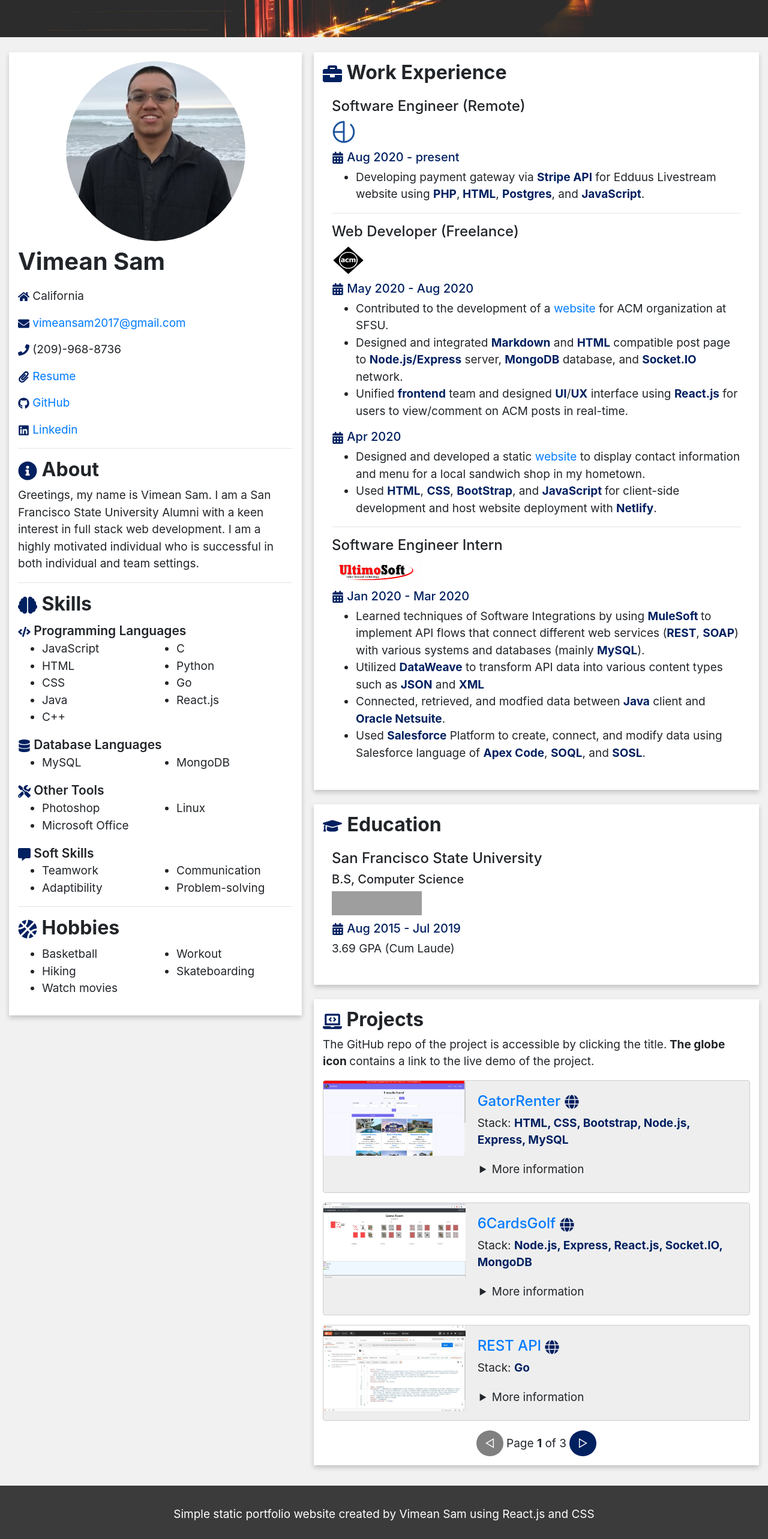
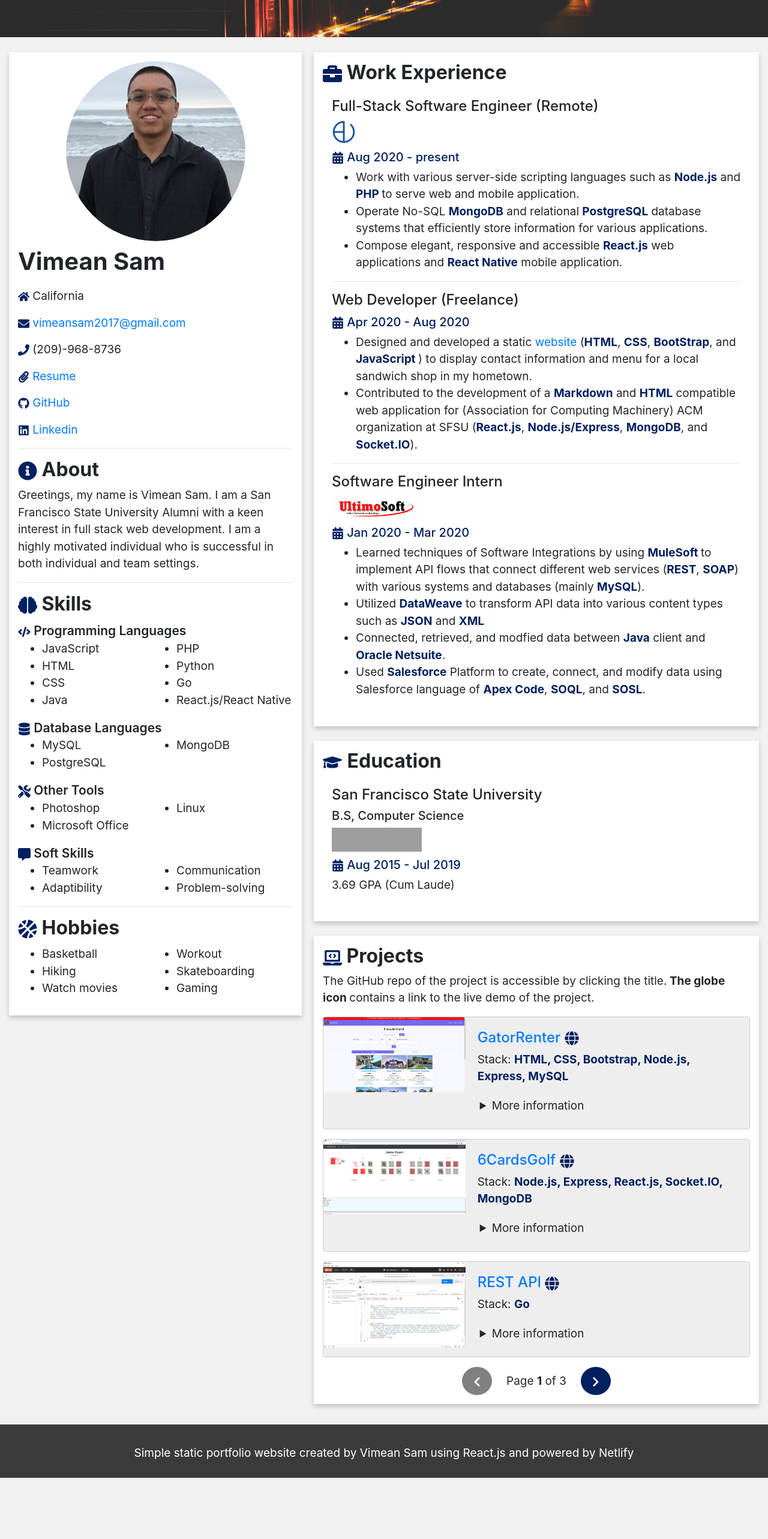
Before and after one commit to VimeanSam/Portfolio, a React (Create React App) app: page / in a window 1280 px wide. Shown: the part 220-2786 px from the top of the page at 60% size. After the commit the page ends 2684 px from the top, so only its background shows below. Built offline with nearby package versions, Linux system fonts and the light colour scheme; grey boxes are pictures that could not be loaded.

Commit message:
update my info Sep 2022

```diff
--- a/src/App.css
+++ b/src/App.css
@@ -312,14 +312,14 @@
 
 .arrow {
     display: inline-block;
-    padding: 8px 14px;
+    padding: 10px 16px;
     font-size: 18px;
     color: white;
 }
 
 .arrowDisabled {
   display: inline-block;
-  padding: 8px 14px;
+  padding: 10px 16px;
   font-size: 18px;
   color: white;
   background-color: gray;
--- a/src/App.js
+++ b/src/App.js
@@ -4,14 +4,13 @@
 import Typist from 'react-typist';
 import photo from './Images/Me.jpg';
 import ultimo from './Images/ultimo.png';
-import acm from './Images/acmlogo.png';
 import edduus from './Images/edduus.png';
 import sfsu from './Images/sfsu.png';
-import {FaEnvelope, FaHome, FaPhone, FaCode, FaDatabase, FaBrain, FaTools, FaBriefcase, FaCalendarAlt, FaLaptopCode, FaGraduationCap, FaGlobe, FaGithub, FaPaperclip, FaInfoCircle, FaCommentAlt, FaLinkedin, FaBasketballBall} from "react-icons/fa";
+import {FaEnvelope, FaHome, FaPhone, FaCode, FaDatabase, FaBrain, FaTools, FaBriefcase, FaCalendarAlt, FaLaptopCode, FaGraduationCap, FaGlobe, FaGithub, FaPaperclip, FaInfoCircle, FaCommentAlt, FaLinkedin, FaBasketballBall, FaChevronLeft, FaChevronRight} from "react-icons/fa";
 import Lightbox from 'react-image-lightbox';
 import 'react-image-lightbox/style.css';
 import projectLists from './api/Projects.json';
-import resume from './Files/VimeanSamResume2020.pdf';
+import resume from './Files/VimeanSamResume2023.pdf';
 import Zoom from 'react-reveal/Zoom';
 import Fade from 'react-reveal/Fade';
 
@@ -204,17 +203,17 @@
                                         <li>HTML</li>
                                         <li>CSS</li>
                                         <li>Java</li>
-                                        <li>C++</li>
-                                        <li>C</li>
+                                        <li>PHP</li>
                                         <li>Python</li>
                                         <li>Go</li>
-                                        <li>React.js</li>
+                                        <li>React.js/React Native</li>
                                     </ul>
                                 </div>
                                 <span className="category"><span style={{color: `rgb(${this.state.variant})`}}><FaDatabase/></span> Database Languages</span>
                                 <div>
                                     <ul className="multi-column">
                                         <li>MySQL</li>
+                                        <li>PostgreSQL</li>
                                         <li>MongoDB</li>
                                     </ul>
                                 </div>
@@ -243,6 +242,7 @@
                                         <li>Watch movies</li>
                                         <li>Workout</li>
                                         <li>Skateboarding</li>
+                                        <li>Gaming</li>
                                     </ul>
                                 </Zoom>
                             </div>
@@ -252,37 +252,38 @@
                                 <Zoom>
                                 <h2><span style={{color: `rgb(${this.state.variant})`}}><FaBriefcase/></span><b> Work Experience</b></h2>
                                 <div style={{padding: '15px'}}>
-                                    <h4>Software Engineer (Remote)</h4>
+                                    <h4>Full-Stack Software Engineer (Remote)</h4>
                                     <img src={edduus} height="40px" width="40px" title="Edduus" alt="edduus"></img>
                                     <h5 style={{color: `rgb(${this.state.variant})`, marginTop: '10px'}}><span><FaCalendarAlt/></span> Aug 2020 - present</h5>
                                     <ul className="bullet-point">
-                                        <li>Developing payment gateway via <b style={{color: `rgb(${this.state.variant})`}}>Stripe API</b> for Edduus Livestream website using <b style={{color: `rgb(${this.state.variant})`}}>PHP</b>,
-                                            <b style={{color: `rgb(${this.state.variant})`}}> HTML</b>, <b style={{color: `rgb(${this.state.variant})`}}> Postgres</b>, and <b style={{color: `rgb(${this.state.variant})`}}> JavaScript</b>.
+                                        <li>
+                                            Work with various server-side scripting languages such as <b style={{color: `rgb(${this.state.variant})`}}>Node.js</b> and <b style={{color: `rgb(${this.state.variant})`}}>PHP </b>
+                                            to serve web and mobile application.
+                                        </li>
+                                        <li>
+                                           Operate No-SQL <b style={{color: `rgb(${this.state.variant})`}}>MongoDB</b> and relational <b style={{color: `rgb(${this.state.variant})`}}>PostgreSQL</b> database systems that efficiently
+                                           store information for various applications.
+                                        </li>
+                                        <li>
+                                            Compose elegant, responsive and accessible <b style={{color: `rgb(${this.state.variant})`}}>React.js</b> web applications and <b style={{color: `rgb(${this.state.variant})`}}>React Native</b> mobile
+                                           application.
                                         </li>
                                     </ul>
+
                                     <hr></hr>
                                     <h4>Web Developer (Freelance)</h4>
-                                    <img src={acm} height="50px" width="55px" title="ACM" alt="ACM"></img>
-                                    <h5 style={{color: `rgb(${this.state.variant})`, marginTop: '10px'}}><span><FaCalendarAlt/></span> May 2020 - Aug 2020</h5>
+                                    <h5 style={{color: `rgb(${this.state.variant})`, marginTop: '10px'}}><span><FaCalendarAlt/></span> Apr 2020 - Aug 2020</h5>
                                     <ul className="bullet-point">
                                         <li>
-                                            Contributed to the development of a <a target="_blank" href="https://sfsu-acm.club/posts" rel="noopener noreferrer">website</a> for ACM organization at SFSU.
+                                            Designed and developed a static <a target="_blank" href="https://bagelsnmore.netlify.app/" rel="noopener noreferrer">website</a>  (<b style={{color: `rgb(${this.state.variant})`}}>HTML</b>, <b style={{color: `rgb(${this.state.variant})`}}>CSS</b>, <b style={{color: `rgb(${this.state.variant})`}}>BootStrap</b>, and <b style={{color: `rgb(${this.state.variant})`}}>JavaScript </b>)
+                                            to display contact information and menu for a local sandwich shop in my hometown.
                                         </li>
                                         <li>
-                                            Designed and integrated <b style={{color: `rgb(${this.state.variant})`}}>Markdown</b> and <b style={{color: `rgb(${this.state.variant})`}}>HTML</b> compatible post page to <b style={{color: `rgb(${this.state.variant})`}}>Node.js/Express</b> server, <b style={{color: `rgb(${this.state.variant})`}}>MongoDB</b> database, and <b style={{color: `rgb(${this.state.variant})`}}>Socket.IO</b> network.
-                                        </li>
-                                        <li>
-                                            Unified <b style={{color: `rgb(${this.state.variant})`}}>frontend</b> team and designed <b style={{color: `rgb(${this.state.variant})`}}>UI</b>/<b style={{color: `rgb(${this.state.variant})`}}>UX</b> interface using <b style={{color: `rgb(${this.state.variant})`}}>React.js</b> for users to view/comment on ACM posts in real-time.
+                                            Contributed to the development of a <b style={{color: `rgb(${this.state.variant})`}}>Markdown</b> and <b style={{color: `rgb(${this.state.variant})`}}>HTML</b> compatible web application for (Association for Computing Machinery) ACM organization at SFSU
+                                            (<b style={{color: `rgb(${this.state.variant})`}}>React.js</b>, <b style={{color: `rgb(${this.state.variant})`}}>Node.js/Express</b>, <b style={{color: `rgb(${this.state.variant})`}}>MongoDB</b>, and <b style={{color: `rgb(${this.state.variant})`}}>Socket.IO</b>).
                                         </li>
                                     </ul>
-                                    <h5 style={{color: `rgb(${this.state.variant})`, marginTop: '10px'}}><span><FaCalendarAlt/></span> Apr 2020</h5>
-                                    <ul className="bullet-point">
-                                        <li>Designed and developed a static <a target="_blank" href="https://bagelsnmore.netlify.app/" rel="noopener noreferrer">website</a> to display contact information and menu for a local sandwich shop in my hometown.
-                                        </li>
-                                        <li>Used <b style={{color: `rgb(${this.state.variant})`}}>HTML</b>, <b style={{color: `rgb(${this.state.variant})`}}>CSS</b>, <b style={{color: `rgb(${this.state.variant})`}}>BootStrap</b>, and <b style={{color: `rgb(${this.state.variant})`}}>JavaScript </b>
-                                        for client-side development and host website deployment with <b style={{color: `rgb(${this.state.variant})`}}>Netlify</b>.
-                                        </li>
-                                    </ul>
+
                                     <hr></hr>
                                     <h4>Software Engineer Intern</h4>
                                     <img src={ultimo} height="40px" width="150px" title="UltimoSoft" alt="ultimo"></img>
@@ -327,17 +328,17 @@
                                 <div className="control">
                                     {
                                         (this.state.page-1 > 0)?
-                                            <span className="arrow round" style={{textDecoration: 'none', backgroundColor: `rgb(${this.state.variant})`}} onClick={this.previousPage}>&#9665;</span>
+                                            <span className="arrow round" style={{textDecoration: 'none', backgroundColor: `rgb(${this.state.variant})`}} onClick={this.previousPage}><FaChevronLeft/></span>
                                             :
-                                            <span className="arrowDisabled round" style={{textDecoration: 'none'}}>&#9665;</span>
+                                            <span className="arrowDisabled round" style={{textDecoration: 'none'}}><FaChevronLeft/></span>
                                     }
 
-                                    <span style={{fontSize: '19px'}}> Page <b>{this.state.page}</b> of {Math.ceil(projectLists.length/3)} </span>
+                                    <span style={{fontSize: '19px', padding: '0 1em'}}> Page <b>{this.state.page}</b> of {Math.ceil(projectLists.length/3)} </span>
                                     {
                                         (this.state.page + 1 <= Math.ceil(projectLists.length/3))?
-                                            <span className="arrow round" style={{textDecoration: 'none', backgroundColor: `rgb(${this.state.variant})`}} onClick={this.nextPage}>&#9655;</span>
+                                            <span className="arrow round" style={{textDecoration: 'none', backgroundColor: `rgb(${this.state.variant})`}} onClick={this.nextPage}><FaChevronRight/></span>
                                             :
-                                            <span className="arrowDisabled round" style={{textDecoration: 'none'}}>&#9655;</span>
+                                            <span className="arrowDisabled round" style={{textDecoration: 'none'}}><FaChevronRight/></span>
                                     }
 
                                 </div>
@@ -366,7 +367,7 @@
                 <br></br>
             <footer>
                 <br></br>
-                <p style={{fontSize: '19px'}}>Simple static portfolio website created by Vimean Sam using React.js and CSS</p>
+                <p style={{fontSize: '19px'}}>Simple static portfolio website created by Vimean Sam using React.js and powered by Netlify</p>
             </footer>
         </React.Fragment>
         );
```
Also changed, not shown: 2 other files (tests, documents, lock files or other folders).
